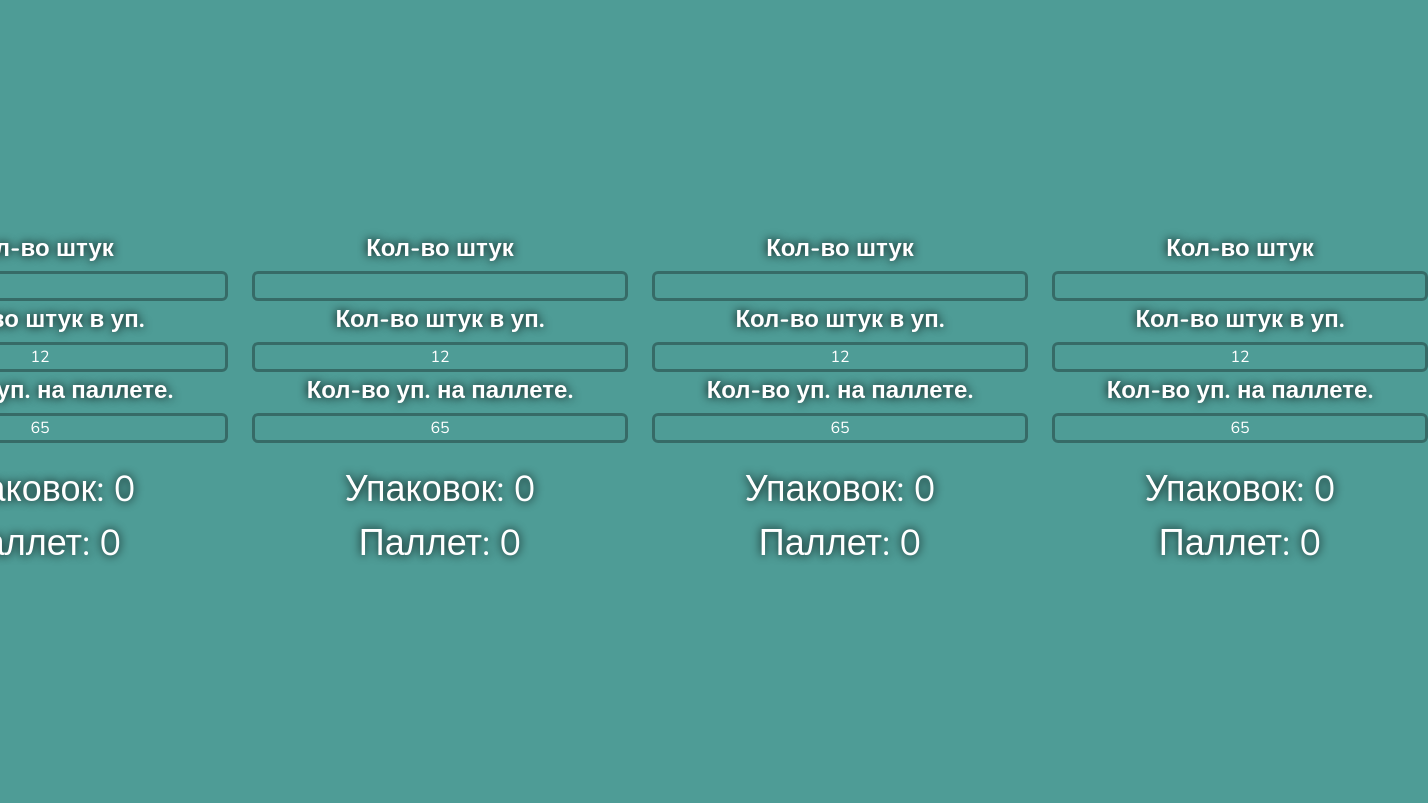
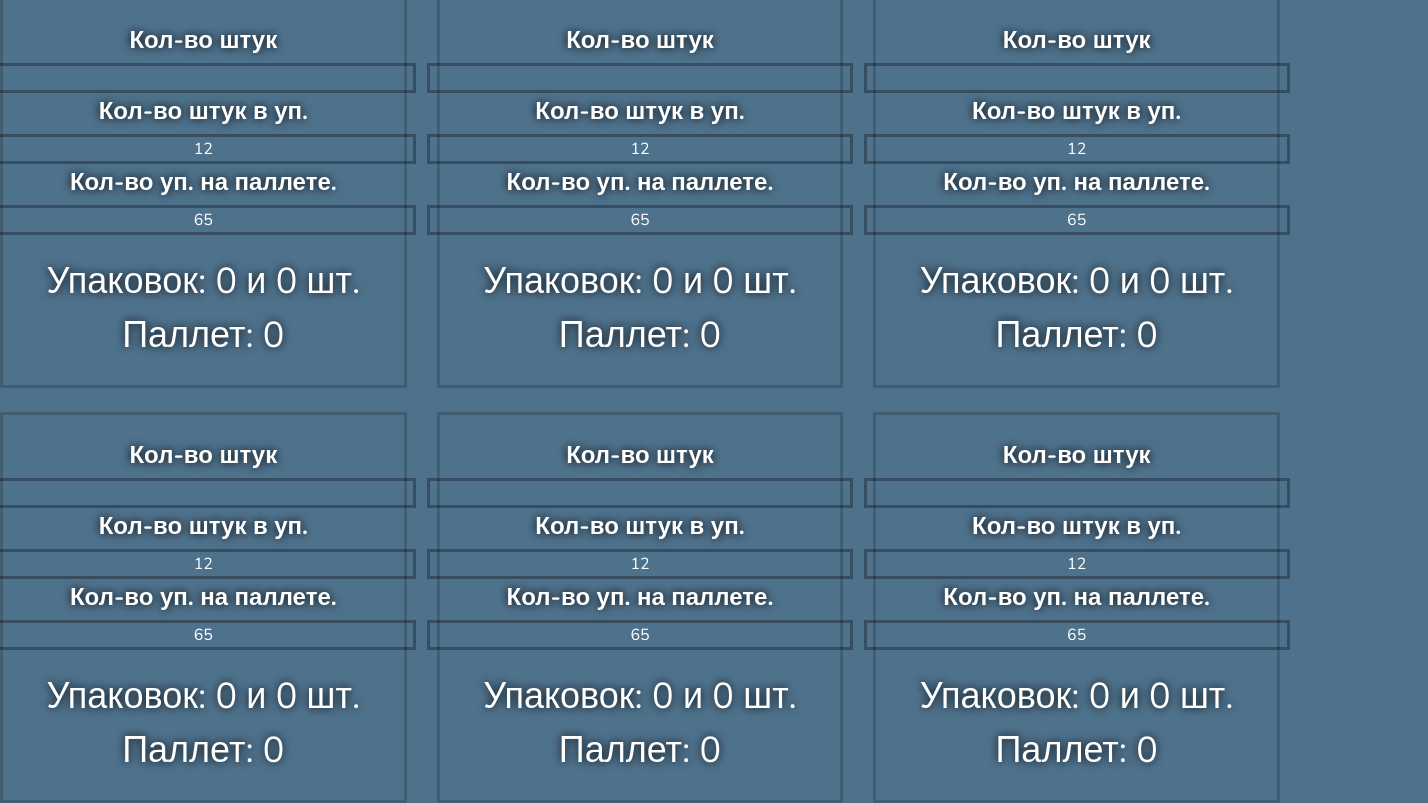
Before and after one commit to S3N1OR/td_akbar, a plain HTML site: page index.html in a window 1280 px wide. Shown: the whole page, 1428 px wide, since content can reach past the window. Drawn offline with nearby package versions, Linux system fonts and the light colour scheme.

Commit message:
Add files via upload

```diff
--- a/css/main.css
+++ b/css/main.css
@@ -9,7 +9,7 @@ body{
 	font-family: 'Nunito', sans-serif;
 	font-size: 16px;
 	font-weight: 400;
-	background-color: #4e9c96;
+	background-color: #4f728c;
 	color: #fff;
 	text-shadow: 0 0 10px #000;
 }
@@ -27,7 +27,7 @@ input[type=number] {
 input{
 	background: none;
 	border: 3px solid #00000050;
-	border-radius: 6px;
+/*	border-radius: 6px;*/
 	user-select: none;
 	color: #fff;
 	text-align: center;
@@ -39,14 +39,17 @@ input{
 	flex-direction: column;
 	align-items: center;
 	justify-content: center;
+	height: 100%;
+	border: 3px solid #00000030;
+
 }
 
 .container{
 	display: grid;
-	grid-template-columns: repeat(4, 1fr);
-	justify-content: center;
+	grid-template-columns: repeat(3, 1fr);
+	justify-content: space-between;
 	align-items: center;
-	gap: 50px;
+	gap: 30px;
 
 	height: 100%;
 }
@@ -59,7 +62,7 @@ input{
 }
 
 .block input{
-	width: 100%;
+	width: 400px;
 }
 
 .title{
--- a/js/main.js
+++ b/js/main.js
@@ -1,4 +1,4 @@
-let itemCount = 4;
+let itemCount = 6;
 const container = document.querySelector('.container');
 
 function createItem(){
@@ -21,7 +21,7 @@ function createItem(){
 				</div>
 
 				<div id="result-${i}" class="result">
-					Упаковок: 0<br>Паллет: 0
+					Упаковок: 0 и 0 шт.<br>Паллет: 0
 				</div>
 			</div>
   		`
@@ -43,5 +43,5 @@ function result(itemCount){
 	let resultBox = Math.floor(count_all_pcs.value / count_box_pcs.value);
 	let resultPallet = Math.floor(resultBox / count_pallet_box.value);
 
-	result.innerHTML = `Упаковок: ${resultBox}<br>Паллет: ${resultPallet}`;
+	result.innerHTML = `Упаковок: ${resultBox} и ${count_all_pcs.value - (resultBox * count_box_pcs.value)} шт.<br>Паллет: ${resultPallet}`;
 }
```
